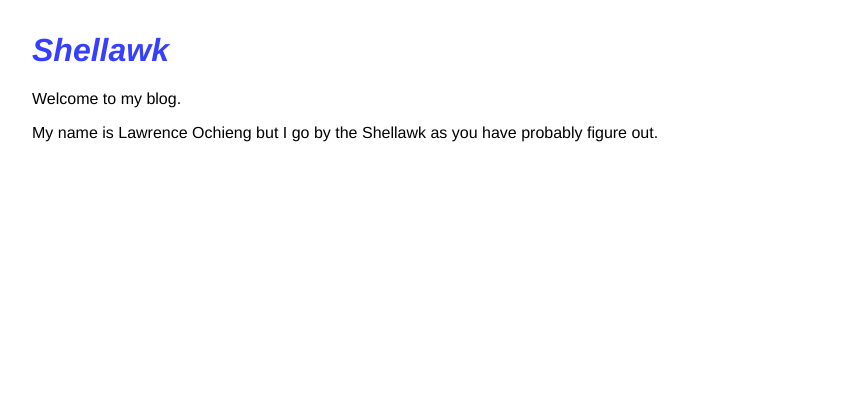
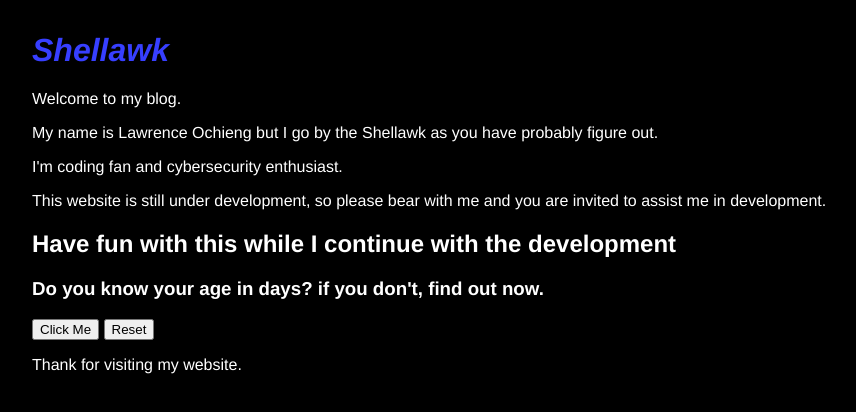
Before and after one commit to shellawk/shellawk, a plain HTML site: page index.html in a window 1280 px wide. Shown: the whole page, without its empty margins (0-856 px from the left). Drawn offline with Linux system fonts and the light colour scheme.

Commit message:
🐫🐫 Updated with Glitch

```diff
--- a/index.html
+++ b/index.html
@@ -16,5 +16,21 @@
     <h1>Shellawk</h1>
     <p>Welcome to my blog.</p>
     <p>My name is Lawrence Ochieng but I go by the Shellawk as you have probably figure out.</p>
+    <p>I'm coding fan and cybersecurity enthusiast.</p>
+    <p>This website is still under development, so please bear with me and you are invited to assist me in development.</p>
+    <div class="container-1">
+      <h2>Have fun with this while I continue with the development</h2>
+      <div class="flex-box-container-1">
+        <h3>Do you know your age in days? if you don't, find out now.</h3>
+      </div>
+      <div class="flex-box-container-1">
+        <button>Click Me</button>
+        <button>Reset</button>
+      </div>
+      <div class="flex-box-result"></div>
+    </div>
+    <div class="footer">
+      <p>Thank for visiting my website.</p>
+    </div>
   </body>
 </html>
--- a/style.css
+++ b/style.css
@@ -9,3 +9,12 @@ h1 {
   font-style: italic;
   color: #373fff;
 }
+
+html{
+  color: white;
+  background-color: black;
+}
+
+.container-1{
+
+}
```
